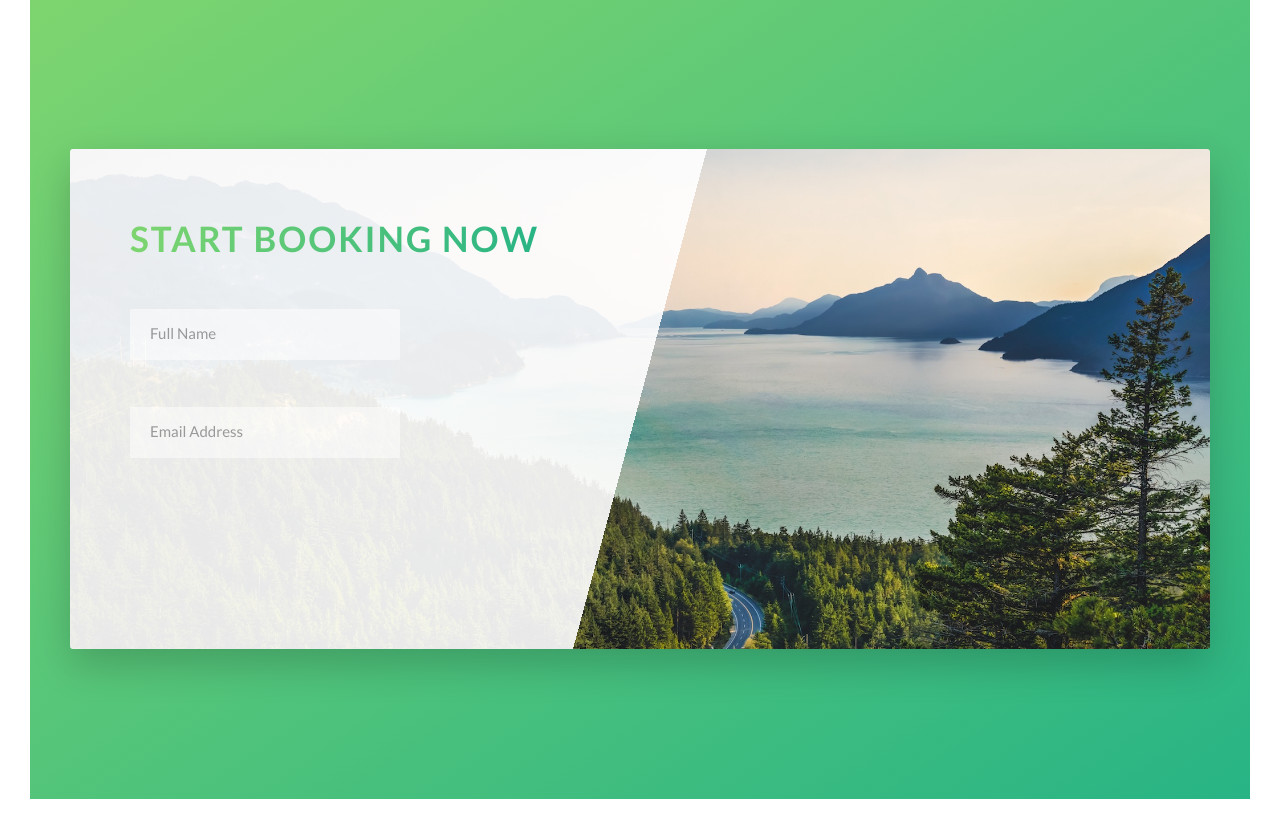
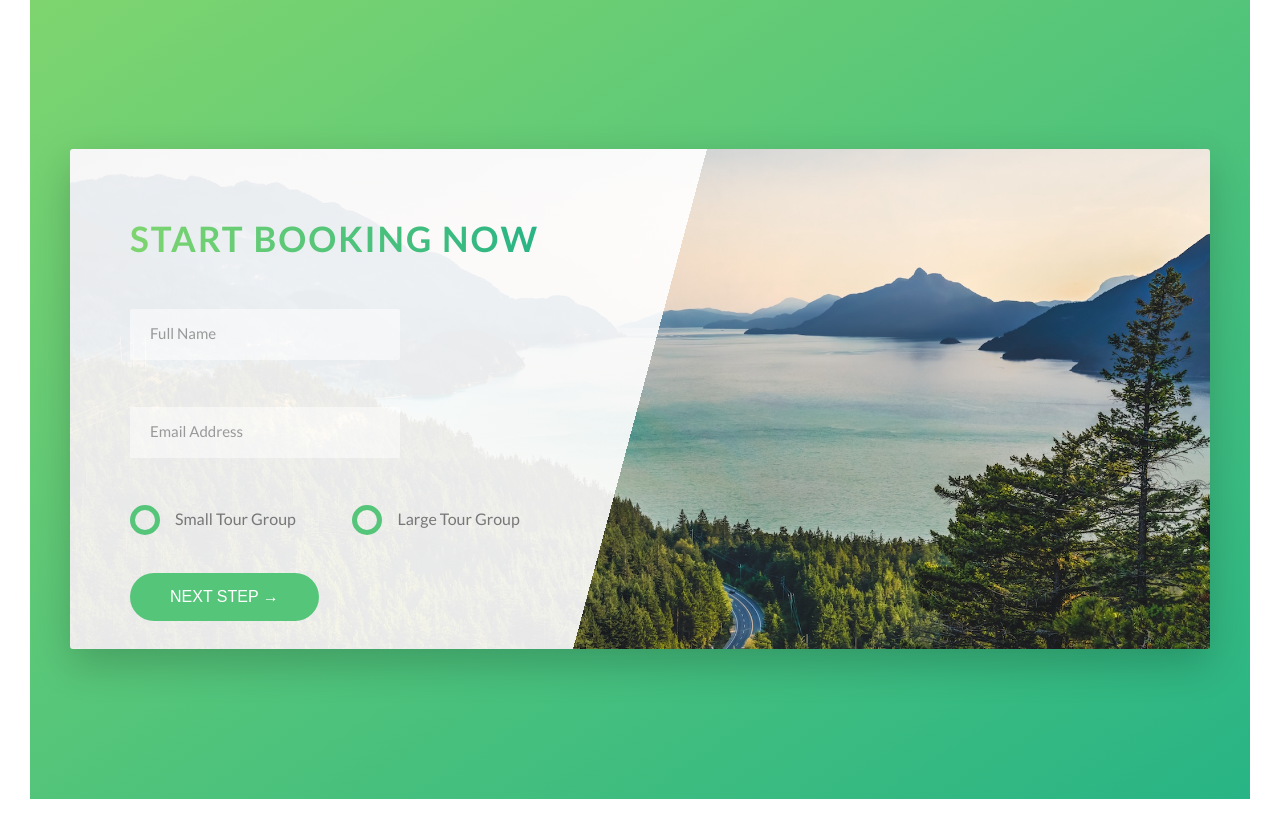
Before and after one commit to jonasschmedtmann/advanced-css-course, a PHP site: page / in a window 1280 px wide. Shown: the part 4653-5482 px from the top of the page. Run offline with PHP 8.4, Linux system fonts and the light colour scheme.

Commit message:
styling hack for radio inputs by creating span and styling that instead of unstylable radio

```diff
--- a/Natours/starter/css/style.css
+++ b/Natours/starter/css/style.css
@@ -109,22 +109,22 @@ body {
     margin-bottom: 3rem; }
 
 .u-center-text {
-  text-align: center; }
+  text-align: center !important; }
 
 .u-margin-bottom-big {
-  margin-bottom: 8rem; }
+  margin-bottom: 8rem !important; }
 
 .u-margin-bottom-medium {
-  margin-bottom: 4rem; }
+  margin-bottom: 4rem !important; }
 
 .u-margin-bottom-small {
-  margin-bottom: 1.5rem; }
+  margin-bottom: 1.5rem !important; }
 
 .u-margin-top-big {
-  margin-top: 8rem; }
+  margin-top: 8rem !important; }
 
 .u-margin-top-huge {
-  margin-top: 10rem; }
+  margin-top: 10rem !important; }
 
 .bg-video {
   position: absolute;
@@ -144,7 +144,7 @@ body {
   /* automatically applies the styles at 0% before the animation starts. In this case, makes it so button doesn't initially appear before animation */
   animation-fill-mode: backwards; }
 
-.btn:link, .btn:visited {
+.btn, .btn:link, .btn:visited {
   /* needed to add font-size here after REM conversion: */
   font-size: 1.6rem;
   text-transform: uppercase;
@@ -155,7 +155,9 @@ body {
   /* transition: always go in the INITIAL state, just the way it is... */
   transition: all .2s;
   /* the below is set for the ::after pseudo element animation to work */
-  position: relative; }
+  position: relative;
+  border: none;
+  cursor: pointer; }
 
 .btn:hover {
   /* to move UP, it is a negative value ie page flows from top to bottom */
@@ -168,7 +170,7 @@ body {
     /* sets the animation to invisible: */
     opacity: 0; }
 
-.btn:active {
+.btn:active, .btn:focus {
   /* moves btn a bit down onclick */
   transform: translateY(-1px);
   /* want the shadow to look smaller onclick, hence give the user the impression it is CLOSER to page and FURTHER away from user, less blur too */
@@ -374,7 +376,8 @@ body {
   background-color: rgba(255, 255, 255, 0.5);
   border: none;
   border-bottom: 3px solid transparent;
-  width: 60%; }
+  width: 60%;
+  transition: all .3s; }
   .form__input::-webkit-input-placeholder {
     color: #999; }
   .form__input:focus:invalid {
@@ -396,6 +399,45 @@ body {
   opacity: 0;
   visibility: hidden;
   transform: translateY(-4rem); }
+
+.form__radio-group {
+  width: 49%;
+  display: inline-block; }
+
+.form__radio-input {
+  display: none; }
+
+.form__radio-label {
+  font-size: 1.6rem;
+  cursor: pointer;
+  position: relative;
+  padding-left: 4.5rem; }
+
+.form__radio-button {
+  height: 3rem;
+  width: 3rem;
+  border: 5px solid #55c57a;
+  display: inline-block;
+  border-radius: 50%;
+  position: absolute;
+  left: 0;
+  top: -.4rem; }
+  .form__radio-button::after {
+    content: "";
+    display: block;
+    height: 1.3rem;
+    width: 1.3rem;
+    border-radius: 50%;
+    position: absolute;
+    top: 50%;
+    left: 50%;
+    transform: translate(-50%, -50%);
+    background-color: #55c57a;
+    opacity: 0;
+    transition: opacity(0.2s); }
+
+.form__radio-input:checked ~ .form__radio-label .form__radio-button::after {
+  opacity: 1; }
 
 .story {
   width: 75%;
--- a/Natours/starter/index.html
+++ b/Natours/starter/index.html
@@ -298,6 +298,29 @@
                                     <input type="email" class="form__input" placeholder="Email Address" id="email" required>
                                     <label for="email" class="form__label">Email Address</label>
                                 </div>
+
+                                <div class="form__group u-margin-bottom-medium">
+                                    <!-- note: both radios need to have the same name attr for the radios to function properly -->
+                                    <div class="form__radio-group">
+                                        <input type="radio" class="form__radio-input" id="small" name="size">
+                                        <label for="small" class="form__radio-label">
+                                            <!-- JONAS-TRICK since there is no way to style the RADIO elem, we are creating a span so we can style it -->
+                                            <span class="form__radio-button"></span>
+                                            Small Tour Group
+                                        </label>
+                                    </div>
+                                    <div class="form__radio-group">
+                                        <input type="radio" class="form__radio-input" id="large" name="size">
+                                        <label for="large" class="form__radio-label">
+                                            <span class="form__radio-button"></span>
+                                            Large Tour Group
+                                        </label>
+                                    </div>
+                                </div>
+
+                                <div class="form__group">
+                                    <button class="btn btn--green">next step &rarr;</button>
+                                </div>
                             </form>
                         </div>
                     </div>
--- a/Natours/starter/sass/base/_utilities.scss
+++ b/Natours/starter/sass/base/_utilities.scss
@@ -1,23 +1,25 @@
+// we want the utils classes to override everything hence using !important here
+
 .u-center-text {
-	text-align: center;
+	text-align: center !important;
 }
 
 .u-margin-bottom-big {
-	margin-bottom: 8rem;
+	margin-bottom: 8rem !important;
 }
 
 .u-margin-bottom-medium {
-	margin-bottom: 4rem;
+	margin-bottom: 4rem !important;
 }
 
 .u-margin-bottom-small {
-	margin-bottom: 1.5rem;
+	margin-bottom: 1.5rem !important;
 }
 
 .u-margin-top-big {
-	margin-top: 8rem;
+	margin-top: 8rem !important;
 }
 
 .u-margin-top-huge {
-	margin-top: 10rem;
+	margin-top: 10rem !important;
 }
--- a/Natours/starter/sass/components/_button.scss
+++ b/Natours/starter/sass/components/_button.scss
@@ -5,7 +5,7 @@
 		/* automatically applies the styles at 0% before the animation starts. In this case, makes it so button doesn't initially appear before animation */
 		animation-fill-mode: backwards;
 	}
-
+	&,
 	&:link,
 	&:visited {
 		/* needed to add font-size here after REM conversion: */
@@ -20,6 +20,10 @@
 		transition: all .2s;
 		/* the below is set for the ::after pseudo element animation to work */
 		position: relative;
+
+		// change for the <button> elem
+		border: none;
+		cursor: pointer;
 	}
 
 	&:hover {
@@ -37,7 +41,8 @@
 		}
 	}
 
-	&:active {
+	&:active,
+	&:focus {
 		/* moves btn a bit down onclick */
 		transform: translateY(-1px);
 		/* want the shadow to look smaller onclick, hence give the user the impression it is CLOSER to page and FURTHER away from user, less blur too */
--- a/Natours/starter/sass/components/_form.scss
+++ b/Natours/starter/sass/components/_form.scss
@@ -21,6 +21,7 @@
 		// THAT WAY IT DOESN'T MOVE!!!!!!!!!!!
 		border-bottom: 3px solid transparent;
 		width: 60%;
+		transition: all .3s;
 
 		// NOTE ONLY FOR SAFARI AND CHROME
 		// below is how you stylize PLACEHOLDER text for an input
@@ -70,4 +71,60 @@
 		// for animation: it moves down the page 4rem
 		transform: translateY(-4rem)
 	}
+
+		&__radio-group {
+			width: 49%;
+			display: inline-block;
+		}
+
+		&__radio-input {
+			// this hides the original un-stylable radio
+			display: none;
+		}
+
+		&__radio-label {
+			font-size: $default-font-size;
+			cursor: pointer;
+			position: relative;
+			padding-left: 4.5rem;
+		}
+
+		&__radio-button {
+			height: 3rem;
+			width: 3rem;
+			border: 5px solid $color-primary;
+			display: inline-block;
+			border-radius: 50%;
+			position: absolute;
+			left: 0;
+			top: -.4rem;
+
+			&::after {
+				content: "";
+				display: block;
+				height: 1.3rem;
+				width: 1.3rem;
+				border-radius: 50%;
+				position: absolute;
+				top: 50%;
+				left: 50%;
+				transform: translate(-50%, -50%);
+				background-color: $color-primary;
+
+				// opacity zero here so the UNselected radio is empty
+				opacity: 0;
+
+				// for the animation to smooth it out a bit
+				transition: opacity(.2s);
+			}
+		}
+
+		// the actual radio has a pseudo-class of checked as part of it's makeup, which we can leverage to our advantage with the below :checked
+		// the GOAL here is to hide the original radio and show our new stylized span, but it needs to have a filled in green circle if it is indeed checked, hence the above
+
+		// when the radio input is:checked ~ select sibling &__then the child, and the pseudo::after
+		&__radio-input:checked ~ &__radio-label &__radio-button::after {
+			// opacity one here so the selected radio is full
+			opacity: 1;
+		}
 }
```
